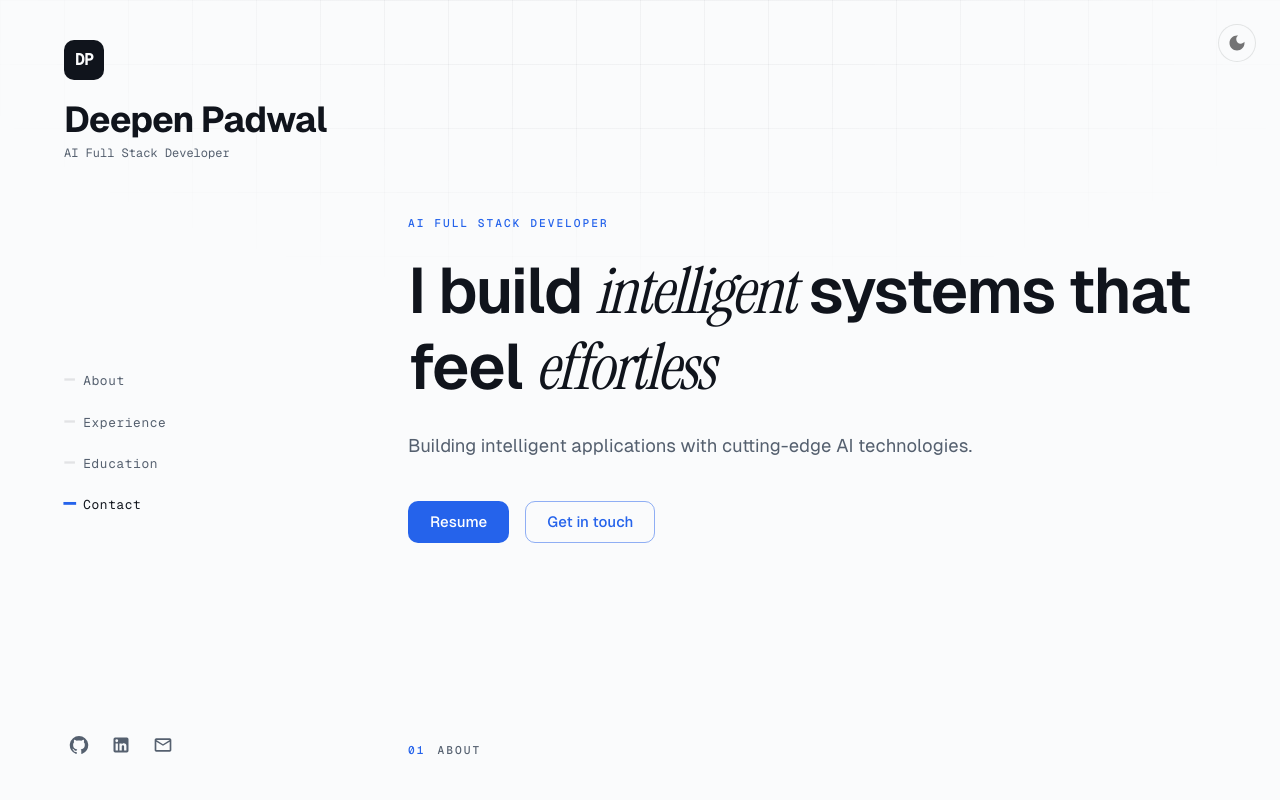
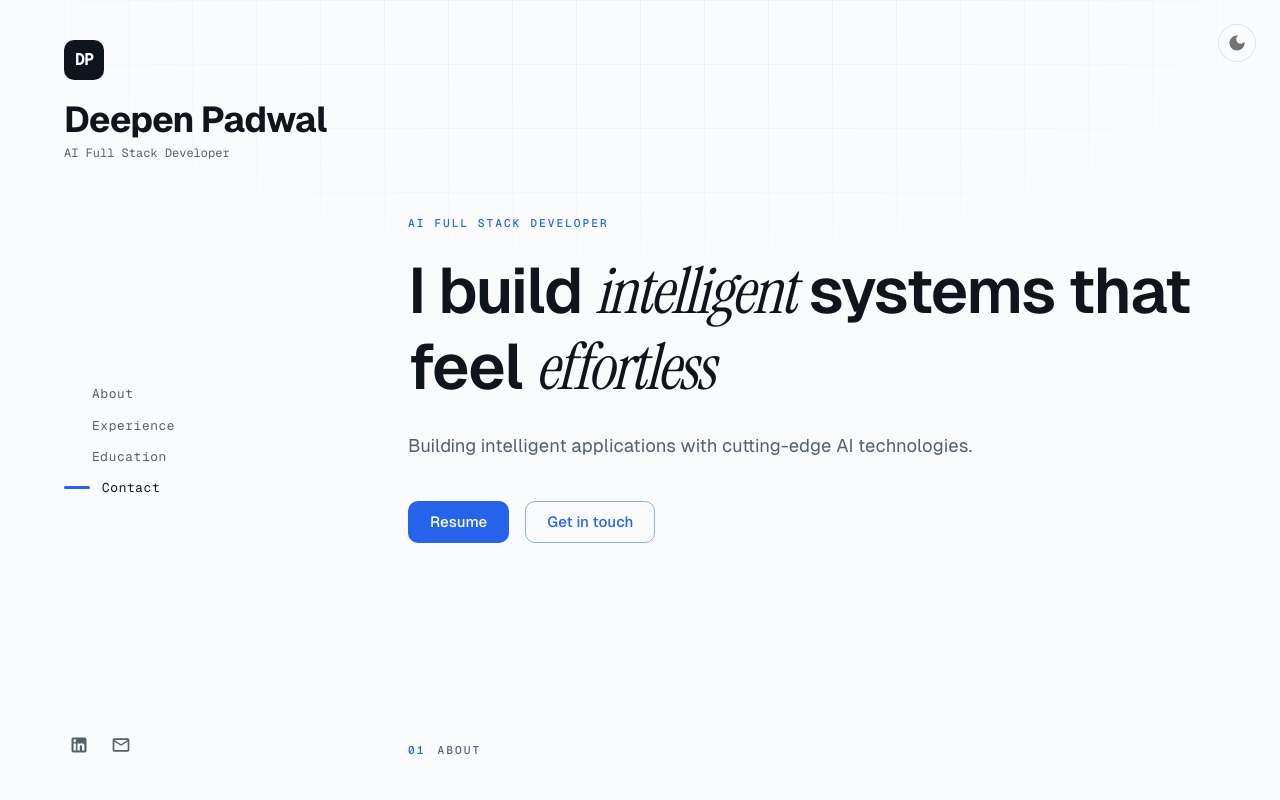
Before and after one commit to padwaldeepen/my-portfolio, a React (Vite) app: page / in a window 1280 px wide. Shown: the top 800 px of the page. Built offline with nearby package versions, Linux system fonts and the light colour scheme.

Commit message:
fix: nav dash bar color/animation, reduce reveal blur, hide empty GitHub icon

```diff
--- a/src/components/Footer/Footer.tsx
+++ b/src/components/Footer/Footer.tsx
@@ -9,10 +9,11 @@ export const Footer = () => {
   return (
     <Box component="footer" sx={{ mt: 'auto', py: 6, textAlign: 'center' }}>
       <Box sx={{ display: 'flex', justifyContent: 'center', gap: 1.5, mb: 2 }}>
+        {profile.socials.github && (
           <Tooltip title="GitHub" arrow>
             <IconButton
               component="a"
-            href={profile.socials.github || '#'}
+              href={profile.socials.github}
               target="_blank"
               rel="noopener noreferrer"
               aria-label="GitHub"
@@ -26,6 +27,7 @@ export const Footer = () => {
               <GitHubIcon fontSize="small" />
             </IconButton>
           </Tooltip>
+        )}
         <Tooltip title="LinkedIn" arrow>
           <IconButton
             component="a"
--- a/src/index.css
+++ b/src/index.css
@@ -11,18 +11,18 @@ body {
 /* Scroll reveal animation utilities (CSS-driven, toggled via IntersectionObserver) */
 .reveal {
   opacity: 0;
-  transform: translateY(28px);
-  filter: blur(6px);
+  transform: translateY(40px) scale(0.97);
+  filter: blur(2px);
   transition:
-    opacity 0.7s cubic-bezier(0.22, 1, 0.36, 1),
-    transform 0.7s cubic-bezier(0.22, 1, 0.36, 1),
-    filter 0.7s cubic-bezier(0.22, 1, 0.36, 1);
+    opacity 0.8s cubic-bezier(0.22, 1, 0.36, 1),
+    transform 0.8s cubic-bezier(0.22, 1, 0.36, 1),
+    filter 0.8s cubic-bezier(0.22, 1, 0.36, 1);
   will-change: opacity, transform;
 }
 
 .reveal.is-visible {
   opacity: 1;
-  transform: translateY(0);
+  transform: translateY(0) scale(1);
   filter: blur(0);
 }
 
--- a/src/navigation/DesktopNav/DesktopNav.tsx
+++ b/src/navigation/DesktopNav/DesktopNav.tsx
@@ -107,35 +107,38 @@ export const DesktopNav = () => {
           const isActive = active === item.id;
           return (
             <Box component="li" key={item.id} sx={{ mb: 1.5 }}>
-              <Typography
-                variant="caption"
+              <Box
                 onClick={() => scrollTo(item.id)}
                 onKeyDown={handleKeyDown(item.id)}
                 tabIndex={0}
                 role="button"
                 aria-current={isActive ? 'true' : undefined}
                 sx={{
+                  display: 'flex',
+                  alignItems: 'center',
+                  gap: 1.5,
+                  cursor: 'pointer',
                   fontFamily: fonts.mono,
                   fontSize: '0.8rem',
-                  cursor: 'pointer',
                   color: isActive ? 'text.primary' : 'text.secondary',
                   letterSpacing: '0.05em',
                   transition: 'color 0.3s ease',
                   '&:hover': { color: 'text.primary' },
-                  '&::before': {
-                    content: '"—"',
-                    display: 'inline-block',
-                    mr: 1,
-                    fontWeight: 700,
-                    fontSize: '1.1rem',
-                    color: isActive ? 'primary.main' : 'divider',
-                    transition: 'color 0.3s ease, transform 0.3s cubic-bezier(0.34, 1.56, 0.64, 1)',
-                    transform: isActive ? 'scale(1.2)' : 'scale(1)',
-                  },
                 }}
               >
+                <Box
+                  sx={{
+                    width: isActive ? 26 : 16,
+                    height: isActive ? 3 : 1,
+                    borderRadius: 1,
+                    bgcolor: isActive ? 'primary.main' : 'text.primary',
+                    opacity: isActive ? 1 : 0.25,
+                    transition:
+                      'width 0.3s cubic-bezier(0.34, 1.56, 0.64, 1), height 0.3s cubic-bezier(0.34, 1.56, 0.64, 1), background-color 0.3s ease, opacity 0.3s ease',
+                  }}
+                />
                 {item.label}
-              </Typography>
+              </Box>
             </Box>
           );
         })}
@@ -143,10 +146,11 @@ export const DesktopNav = () => {
 
       {/* Social icons */}
       <Box sx={{ display: 'flex', gap: 1.5 }}>
+        {profile.socials.github && (
           <Tooltip title="GitHub" arrow>
             <IconButton
               component="a"
-            href={profile.socials.github || '#'}
+              href={profile.socials.github}
               target="_blank"
               rel="noopener noreferrer"
               aria-label="GitHub"
@@ -160,6 +164,7 @@ export const DesktopNav = () => {
               <GitHubIcon fontSize="small" />
             </IconButton>
           </Tooltip>
+        )}
         <Tooltip title="LinkedIn" arrow>
           <IconButton
             component="a"
```
Lines whose indentation alone changed are shown as unchanged.
